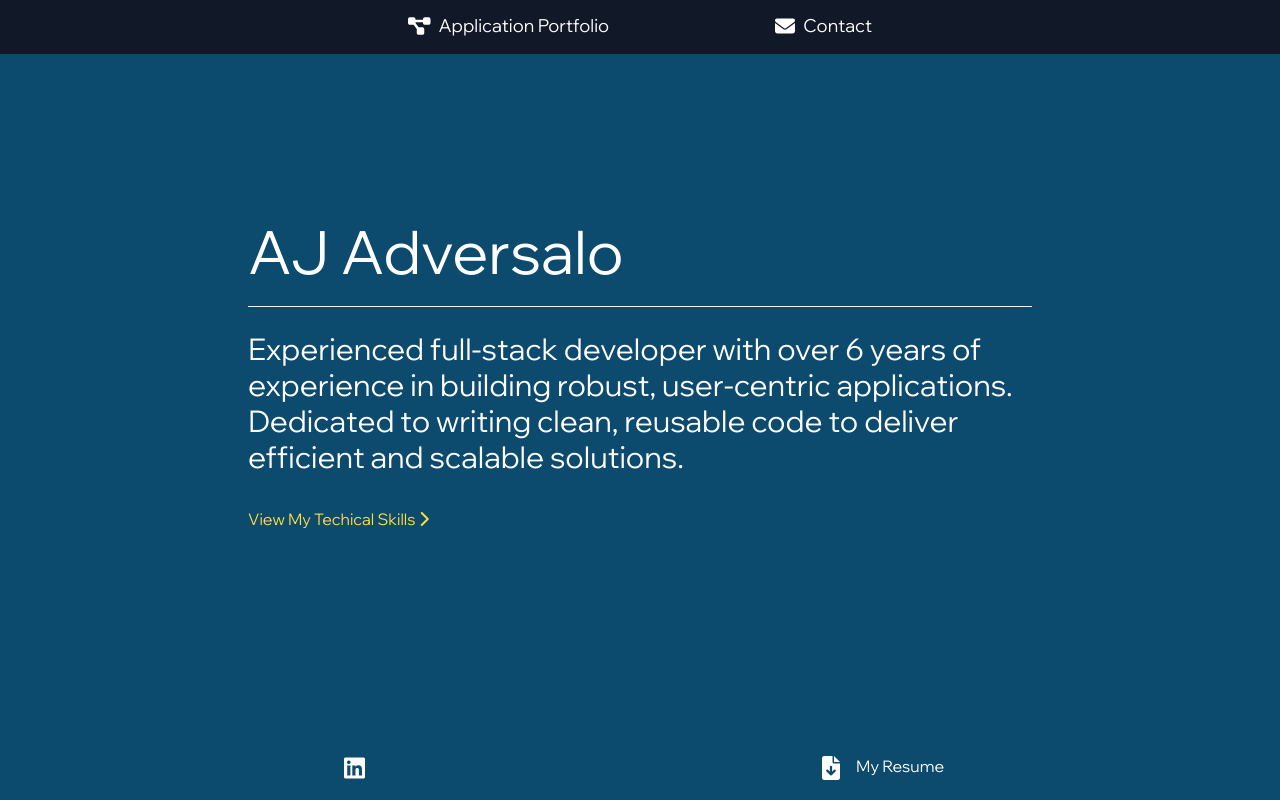
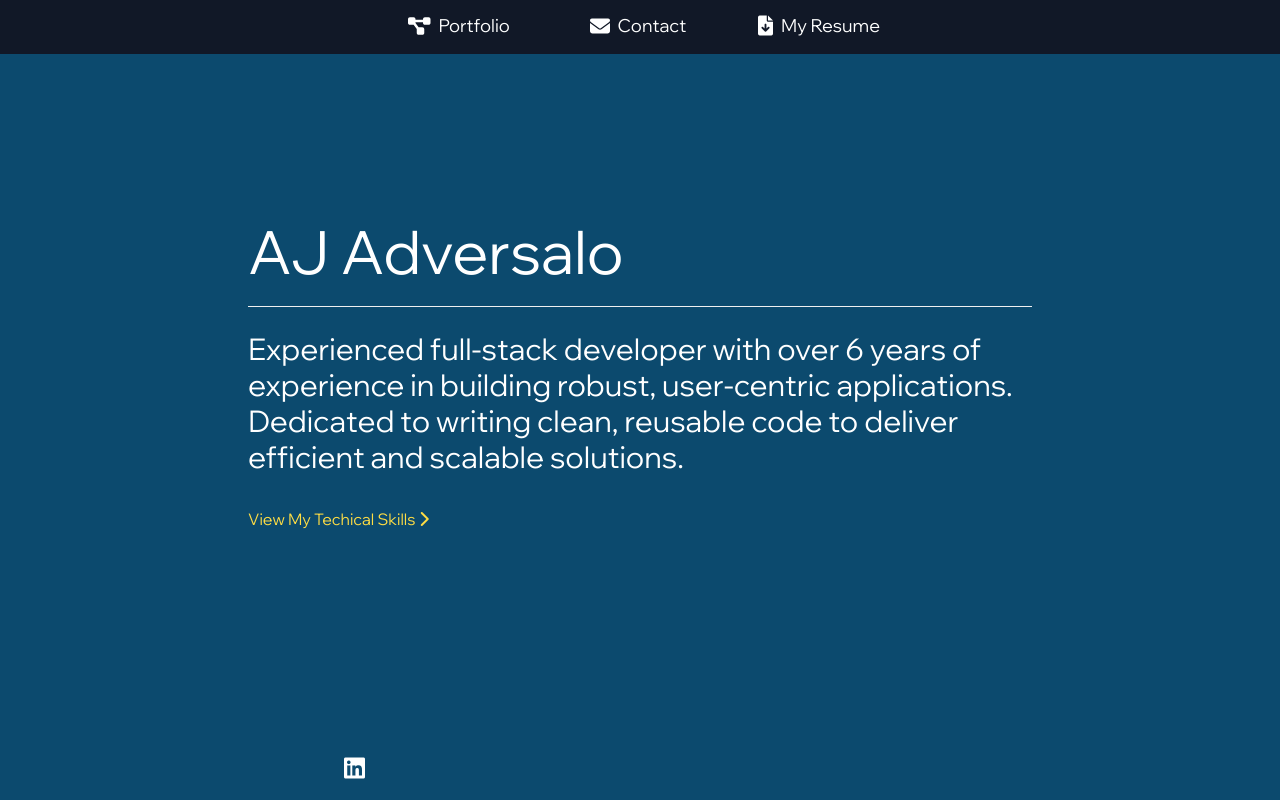
Before and after one commit to ajadversalo/ajadversalo.github.io, a React (Create React App) app: page / in a window 1280 px wide. Shown: the top 800 px of the page. Built offline with nearby package versions, Linux system fonts and the light colour scheme.

Commit message:
Move resume to navbar

```diff
--- a/src/App.tsx
+++ b/src/App.tsx
@@ -71,7 +71,7 @@ function App() {
         return (
             <a
                 href={href}
-                className={`border-b-2 border-transparent hover:cursor-pointer hover:border-white ${selected ? "border-b-2 border-white" : ""} pl-2 pr-2 transition transform duration-500 ease-in-out`}
+                className={`border-b-2 border-transparent hover:cursor-pointer hover:border-white ${selected ? "border-b-2 border-white" : ""} pl-2 pr-2 transition transform duration-500 ease-in-out flex items-center`}
                 onClick={() => { setSelected(label); onClick?.() }}
             >
                 {props.children}
@@ -94,7 +94,7 @@ function App() {
                     <AnchorLink href={"#projects"} label={"Projects"} selected={selected === "Projects"} setSelected={setSelected}>
                         <div className="flex flex-col xl:flex-row">
                             <FontAwesomeIcon icon={faDiagramProject} className="xl:mt-1" />
-                            <span className="pl-2 text-sm xl:text-lg">Application Portfolio</span>
+                            <span className="pl-2 text-sm xl:text-lg">Portfolio</span>
                         </div>
                     </AnchorLink>
                     <AnchorLink href={"#contact"} label={"Contact"} selected={selected === "Contact"} setSelected={setSelected}>
@@ -103,20 +103,18 @@ function App() {
                             <span className="pl-2 text-sm xl:text-lg">Contact</span>
                         </div>
                     </AnchorLink>
-
-                    {false &&
-                        <AnchorLink
-                            label={"My Resume"}
-                            selected={selected === "My Resume"}
-                            setSelected={setSelected}
-                            onClick={() => setShowResume(true)}
-                        >
                     <div className="flex flex-col xl:flex-row">
-                                <FontAwesomeIcon icon={faFileLines} className="xl:mt-1" />
-                                <span className="pl-2 text-sm xl:text-lg">My Resume</span>
+                        <Tooltip title="Download My Resume">
+                            <div className="flex justify-center">
+                                <i className="fa-solid fa-file-arrow-down text-white hover:text-blue-200 xl:mt-1" onClick={() => onDownload()} />
                             </div>
-                        </AnchorLink>
-                    }
+                        </Tooltip>
+                        <Tooltip title="View my Resume">
+                            <span className="text-white pl-0 xl:pl-2 text-sm xl:text-lg hover:cursor-pointer hover:text-blue-200" onClick={() => setShowResume(true)}>
+                                My Resume
+                            </span>
+                        </Tooltip>
+                    </div>
                     {false && <AnchorLink href={"#about"} label={"About"} />}
                 </div>
             </div>
@@ -132,6 +130,7 @@ function App() {
                             <i className="fa-brands fa-linkedin text-white hover:text-blue-200"></i>
                          </Tooltip>
                     </IconButton>
+                    {false &&
                         <span>
                             <IconButton>
                                 <Tooltip title="Download My Resume">
@@ -142,6 +141,7 @@ function App() {
                                 <span className="text-white pl-2 text-[16px] hover:cursor-pointer hover:text-blue-200" onClick={() => setShowResume(true)}>My Resume</span>
                             </Tooltip>
                         </span>
+                    }
                 </div>
             </div>
         );
```
Lines whose indentation alone changed are shown as unchanged.
